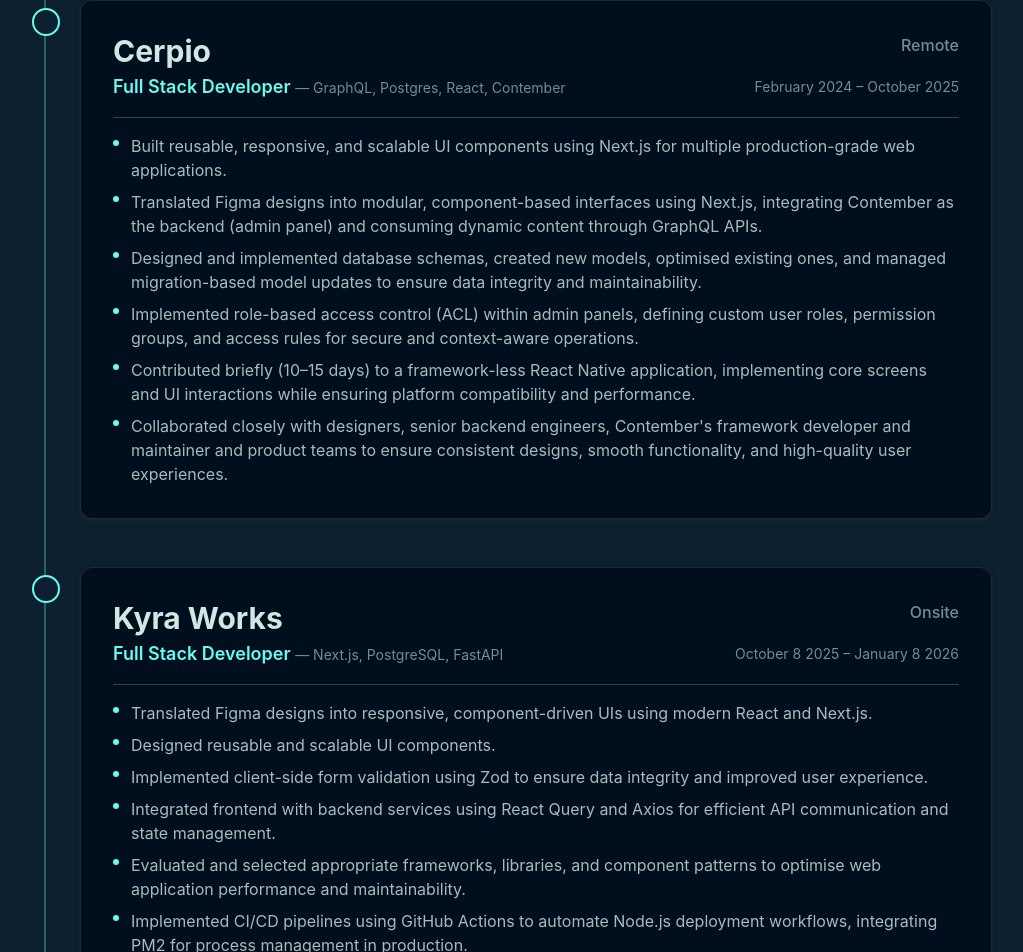
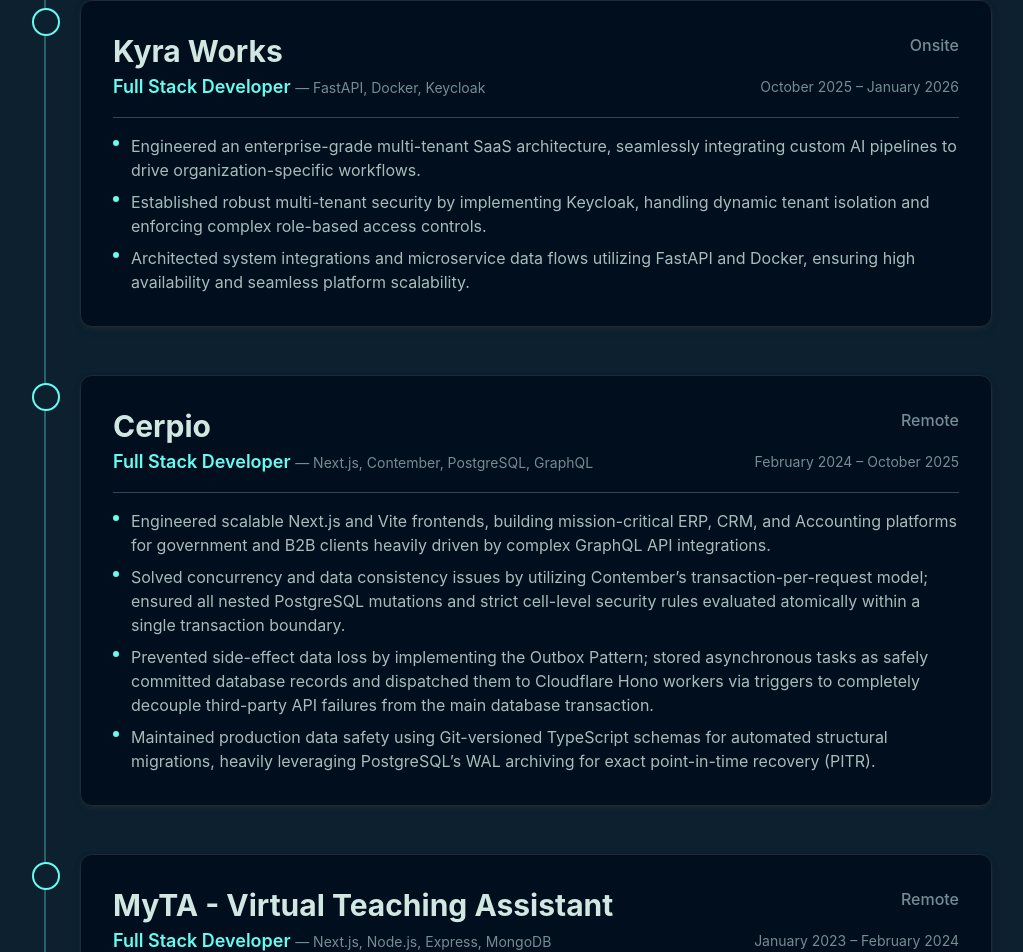
Before and after one commit to kausik10/portfolio, a React (Vite) app: page /work in a window 1280 px wide. Shown: the part 252-1204 px from the top of the page, without its empty margins (128-1151 px from the left). Built offline with nearby package versions, Linux system fonts and the light colour scheme; no server answers.

Commit message:
feat: fixed work experience

```diff
--- a/package.json
+++ b/package.json
@@ -18,6 +18,7 @@
     "framer-motion": "^10.18.0",
     "gray-matter": "^4.0.3",
     "lucide-react": "^0.427.0",
+    "nodemailer": "^7.0.12",
     "react": "^18.2.0",
     "react-dom": "^18.2.0",
     "react-helmet-async": "^2.0.5",
--- a/src/pages/Work.tsx
+++ b/src/pages/Work.tsx
@@ -11,37 +11,40 @@
 
 const workData: WorkExperience[] = [
   {
+    company: "Kyra Works",
+    location: "Onsite",
+    role: "Full Stack Developer",
+    techStack: "FastAPI, Docker, Keycloak",
+    period: "October 2025 – January 2026",
+    bullets: [
+      "Engineered an enterprise-grade multi-tenant SaaS architecture, seamlessly integrating custom AI pipelines to drive organization-specific workflows.",
+      "Established robust multi-tenant security by implementing Keycloak, handling dynamic tenant isolation and enforcing complex role-based access controls.",
+      "Architected system integrations and microservice data flows utilizing FastAPI and Docker, ensuring high availability and seamless platform scalability.",
+    ],
+  },
+  {
     company: "Cerpio",
     location: "Remote",
     role: "Full Stack Developer",
-    techStack: "GraphQL, Postgres, React, Contember",
+    techStack: "Next.js, Contember, PostgreSQL, GraphQL",
     period: "February 2024 – October 2025",
     bullets: [
-      "Built reusable, responsive, and scalable UI components using Next.js for multiple production-grade web applications.",
-      "Translated Figma designs into modular, component-based interfaces using Next.js, integrating Contember as the backend (admin panel) and consuming dynamic content through GraphQL APIs.",
-      "Designed and implemented database schemas, created new models, optimised existing ones, and managed migration-based model updates to ensure data integrity and maintainability.",
-      "Implemented role-based access control (ACL) within admin panels, defining custom user roles, permission groups, and access rules for secure and context-aware operations.",
-      "Contributed briefly (10–15 days) to a framework-less React Native application, implementing core screens and UI interactions while ensuring platform compatibility and performance.",
-      "Collaborated closely with designers, senior backend engineers, Contember's framework developer and maintainer and product teams to ensure consistent designs, smooth functionality, and high-quality user experiences.",
+      "Engineered scalable Next.js and Vite frontends, building mission-critical ERP, CRM, and Accounting platforms for government and B2B clients heavily driven by complex GraphQL API integrations.",
+      "Solved concurrency and data consistency issues by utilizing Contember’s transaction-per-request model; ensured all nested PostgreSQL mutations and strict cell-level security rules evaluated atomically within a single transaction boundary.",
+      "Prevented side-effect data loss by implementing the Outbox Pattern; stored asynchronous tasks as safely committed database records and dispatched them to Cloudflare Hono workers via triggers to completely decouple third-party API failures from the main database transaction.",
+      "Maintained production data safety using Git-versioned TypeScript schemas for automated structural migrations, heavily leveraging PostgreSQL’s WAL archiving for exact point-in-time recovery (PITR).",
     ],
   },
   {
-    company: "Kyra Works",
-    location: "Onsite",
+    company: "MyTA - Virtual Teaching Assistant",
+    location: "Remote",
     role: "Full Stack Developer",
-    techStack: "Next.js, PostgreSQL, FastAPI",
-    period: "October 8 2025 – January 8 2026",
+    techStack: "Next.js, Node.js, Express, MongoDB",
+    period: "January 2023 – February 2024",
     bullets: [
-      "Translated Figma designs into responsive, component-driven UIs using modern React and Next.js.",
-      "Designed reusable and scalable UI components.",
-      "Implemented client-side form validation using Zod to ensure data integrity and improved user experience.",
-      "Integrated frontend with backend services using React Query and Axios for efficient API communication and state management.",
-      "Evaluated and selected appropriate frameworks, libraries, and component patterns to optimise web application performance and maintainability.",
-      "Implemented CI/CD pipelines using GitHub Actions to automate Node.js deployment workflows, integrating PM2 for process management in production.",
-      "Managed Dockerised FastAPI backend services, monitoring logs and cleaning orphaned containers to maintain server stability.",
-      "Configured and maintained Nginx reverse proxy for both frontend and backend services, enabling secure routing and optimised production traffic handling.",
-      "Created Linux user groups and configured server-level access control to enforce proper environment separation and security practices.",
-      "Collaborated with the backend team working on a FastAPI (Python) backend by testing APIs, identifying bugs, and proposing fixes to ensure proper frontend integration.",
+      "Developed a comprehensive Learning Management System (LMS) utilizing Next.js, TypeScript, and Node.js, implementing robust client-side validation (Yup/Formik) alongside optimized global state management using Redux Toolkit.",
+      "Engineered scalable RESTful API services with Express and MongoDB, accelerating data retrieval strategies through in-memory Redis caching, and integrating Cloudinary for optimized media processing and delivery.",
+      "Integrated advanced platform capabilities including AI-driven functionalities via LangChain and OpenAI and securely processed transactions using Stripe.",
     ],
   },
 ];
```
Also changed, not shown: 1 other file (tests, documents, lock files or other folders).
